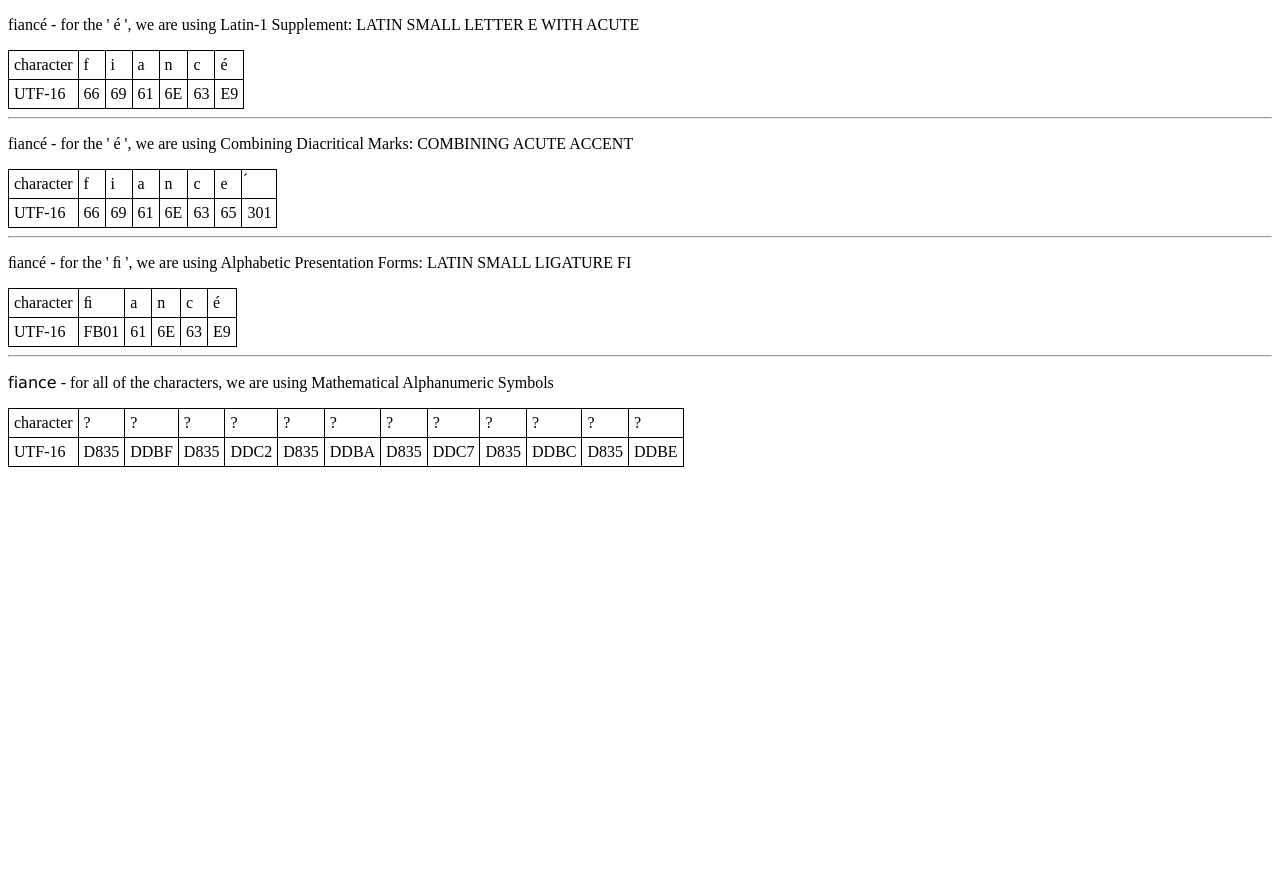
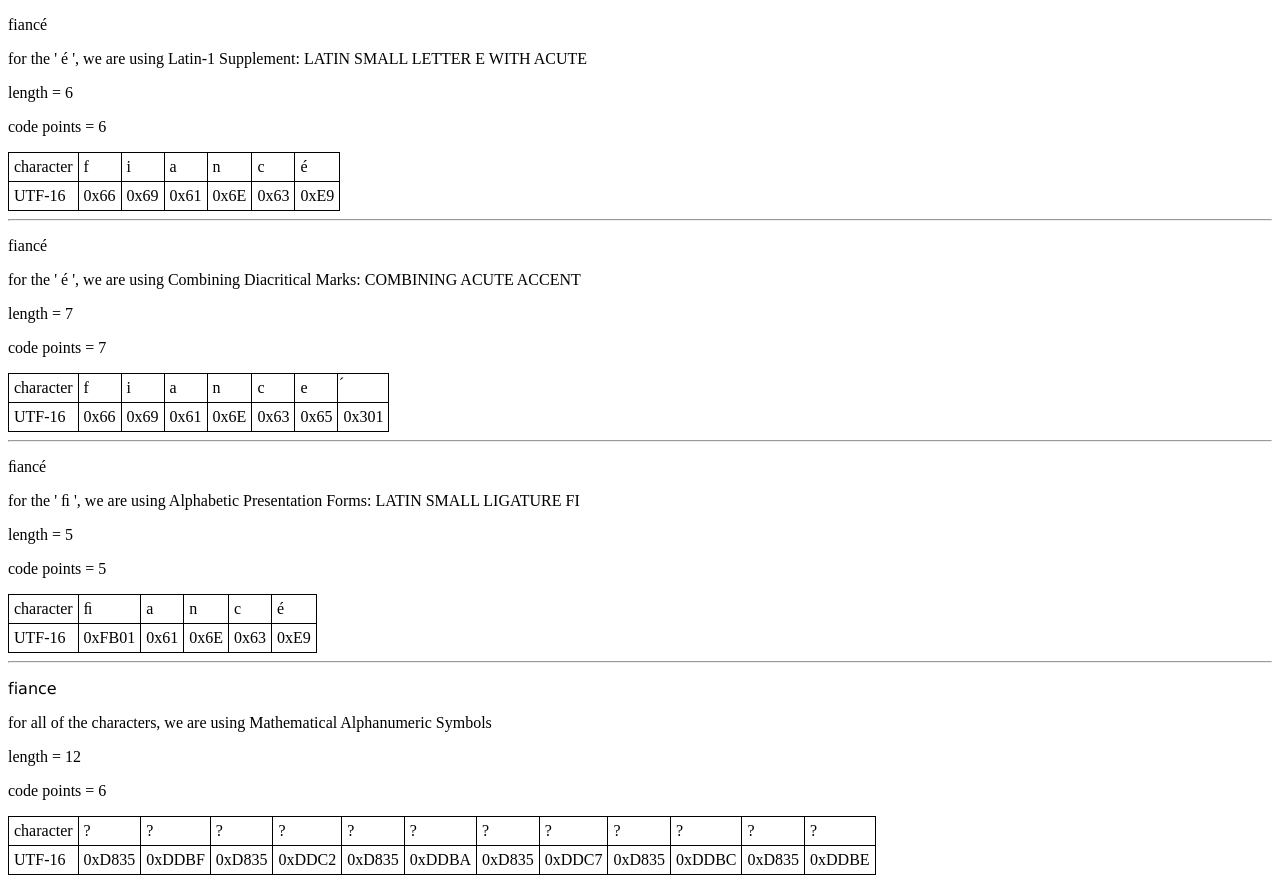
Before and after one commit to SeanShubin/documentation, a plain HTML site: page videos/fiance.html in a window 1280 px wide. Before the commit the page ends 800 px from the top, so only its background shows below. Drawn offline with Linux system fonts and the light colour scheme.

Commit message:
Updates for unicode presentation

```diff
--- a/videos/fiance.html
+++ b/videos/fiance.html
@@ -15,7 +15,10 @@
     <title>Fiance</title>
 </head>
 <body>
-<p>fiancé - for the ' é ', we are using Latin-1 Supplement: LATIN SMALL LETTER E WITH ACUTE</p>
+<p>fiancé</p>
+<p>for the ' é ', we are using Latin-1 Supplement: LATIN SMALL LETTER E WITH ACUTE</p>
+<p>length = 6</p>
+<p>code points = 6</p>
 <table>
     <tbody>
     <tr>
@@ -29,17 +32,20 @@
     </tr>
     <tr>
         <td>UTF-16</td>
-        <td>66</td>
-        <td>69</td>
-        <td>61</td>
-        <td>6E</td>
-        <td>63</td>
-        <td>E9</td>
+        <td>0x66</td>
+        <td>0x69</td>
+        <td>0x61</td>
+        <td>0x6E</td>
+        <td>0x63</td>
+        <td>0xE9</td>
     </tr>
     </tbody>
 </table>
 <hr>
-<p>fiancé - for the ' é ', we are using Combining Diacritical Marks: COMBINING ACUTE ACCENT</p>
+<p>fiancé</p>
+<p>for the ' é ', we are using Combining Diacritical Marks: COMBINING ACUTE ACCENT</p>
+<p>length = 7</p>
+<p>code points = 7</p>
 <table>
     <tbody>
     <tr>
@@ -54,18 +60,21 @@
     </tr>
     <tr>
         <td>UTF-16</td>
-        <td>66</td>
-        <td>69</td>
-        <td>61</td>
-        <td>6E</td>
-        <td>63</td>
-        <td>65</td>
-        <td>301</td>
+        <td>0x66</td>
+        <td>0x69</td>
+        <td>0x61</td>
+        <td>0x6E</td>
+        <td>0x63</td>
+        <td>0x65</td>
+        <td>0x301</td>
     </tr>
     </tbody>
 </table>
 <hr>
-<p>ﬁancé - for the ' ﬁ ', we are using Alphabetic Presentation Forms: LATIN SMALL LIGATURE FI</p>
+<p>ﬁancé</p>
+<p>for the ' ﬁ ', we are using Alphabetic Presentation Forms: LATIN SMALL LIGATURE FI</p>
+<p>length = 5</p>
+<p>code points = 5</p>
 <table>
     <tbody>
     <tr>
@@ -78,16 +87,19 @@
     </tr>
     <tr>
         <td>UTF-16</td>
-        <td>FB01</td>
-        <td>61</td>
-        <td>6E</td>
-        <td>63</td>
-        <td>E9</td>
+        <td>0xFB01</td>
+        <td>0x61</td>
+        <td>0x6E</td>
+        <td>0x63</td>
+        <td>0xE9</td>
     </tr>
     </tbody>
 </table>
 <hr>
-<p>𝖿𝗂𝖺𝗇𝖼𝖾 - for all of the characters, we are using Mathematical Alphanumeric Symbols</p>
+<p>𝖿𝗂𝖺𝗇𝖼𝖾</p>
+<p>for all of the characters, we are using Mathematical Alphanumeric Symbols</p>
+<p>length = 12</p>
+<p>code points = 6</p>
 <table>
     <tbody>
     <tr>
@@ -107,18 +119,18 @@
     </tr>
     <tr>
         <td>UTF-16</td>
-        <td>D835</td>
-        <td>DDBF</td>
-        <td>D835</td>
-        <td>DDC2</td>
-        <td>D835</td>
-        <td>DDBA</td>
-        <td>D835</td>
-        <td>DDC7</td>
-        <td>D835</td>
-        <td>DDBC</td>
-        <td>D835</td>
-        <td>DDBE</td>
+        <td>0xD835</td>
+        <td>0xDDBF</td>
+        <td>0xD835</td>
+        <td>0xDDC2</td>
+        <td>0xD835</td>
+        <td>0xDDBA</td>
+        <td>0xD835</td>
+        <td>0xDDC7</td>
+        <td>0xD835</td>
+        <td>0xDDBC</td>
+        <td>0xD835</td>
+        <td>0xDDBE</td>
     </tr>
     </tbody>
 </table>
```
Also changed, not shown: 3 other files.
